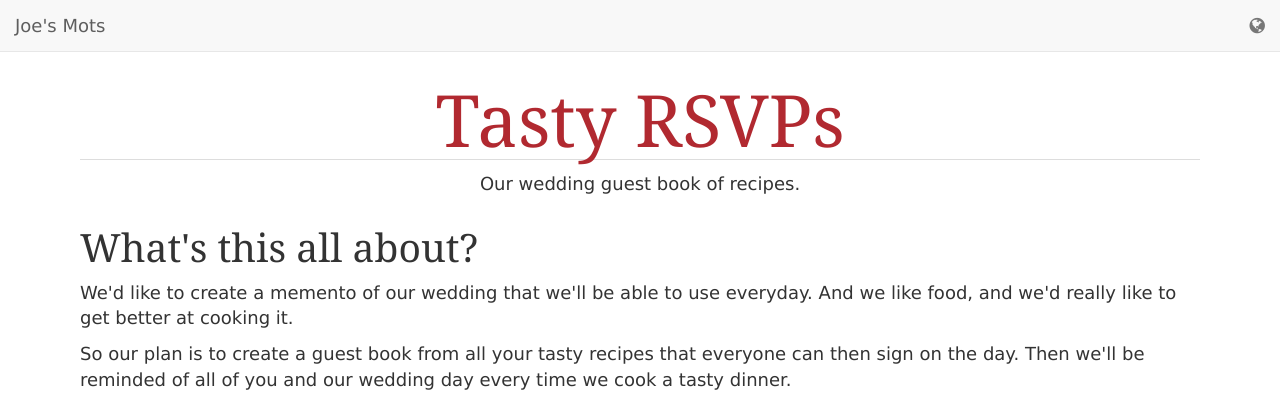
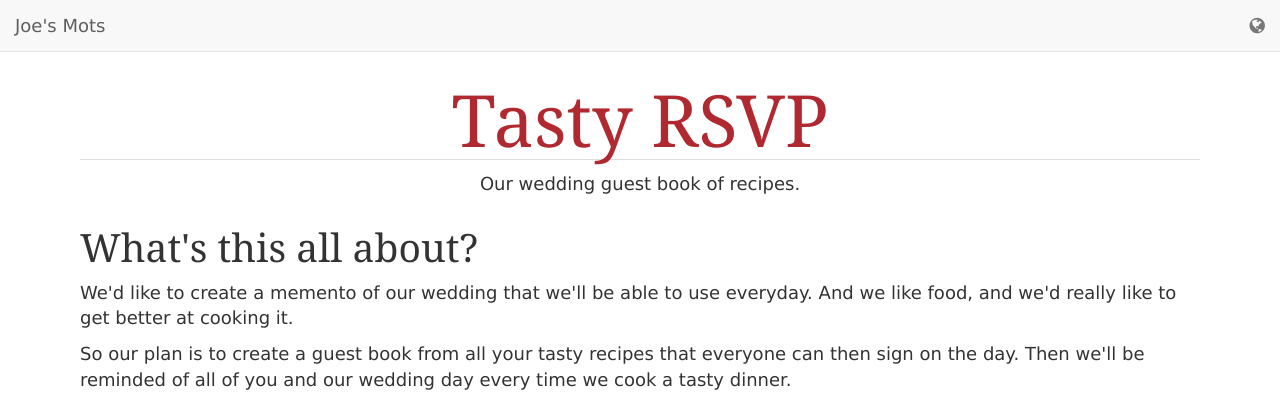
Before and after one commit to joekearney/joekearney.github.io, a Jekyll site: the page built from _posts/recipes/2015-10-31-tasty-rsvps-index.html, in a window 1280 px wide and 1276 px high, cut to the strip 0-399 px from the top of the window. Built offline with Jekyll 4.4.1, drawn with Linux system fonts in a browser that asks for light colours; some web fonts are replaced.

Commit message:
rename, Tasty RSVP

```diff
--- a/_config.yml
+++ b/_config.yml
@@ -16,6 +16,16 @@ author :
   twitter : joejkearney
   email: mail@joekearney.co.uk
 
+
+####
+#### To add a new tag:
+#### - add to enumerable-tags
+#### - add an index page
+####
+#### To rename a tag:
+#### - change the tag_name here
+#### - change the title of the index page for that tag
+####
 enumerable-tags:
 - honeyment
 - tasty-rsvps
@@ -26,7 +36,7 @@ honeyment:
   tag_name: "Honeyment"
 tasty-rsvps:
   tag_description: "Our wedding guest book of recipes"
-  tag_name: "Tasty RSVPs"
+  tag_name: "Tasty RSVP"
   website_link: http://www.joandjoegetmarried.co.uk/#!rsvp
 germany:
   tag_name: "Ich Bin Ein Berliner"
--- a/_posts/recipes/2015-10-31-tasty-rsvps-index.html
+++ b/_posts/recipes/2015-10-31-tasty-rsvps-index.html
@@ -1,6 +1,6 @@
 ---
 layout: layout
-title: "Tasty RSVPs"
+title: "Tasty RSVP"
 categories:
 - index
 tags:
```
